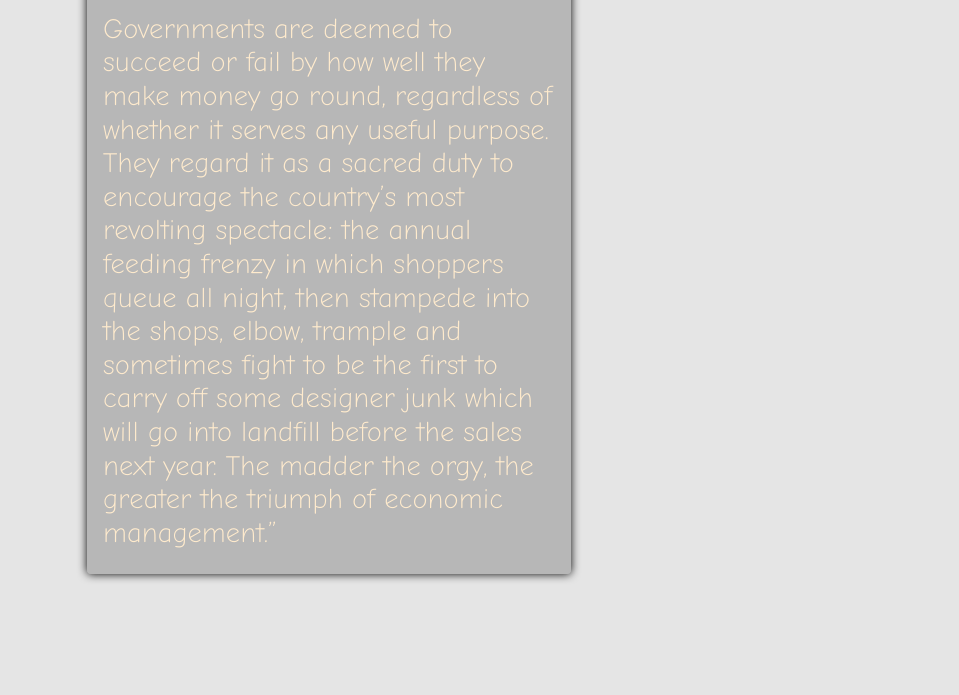
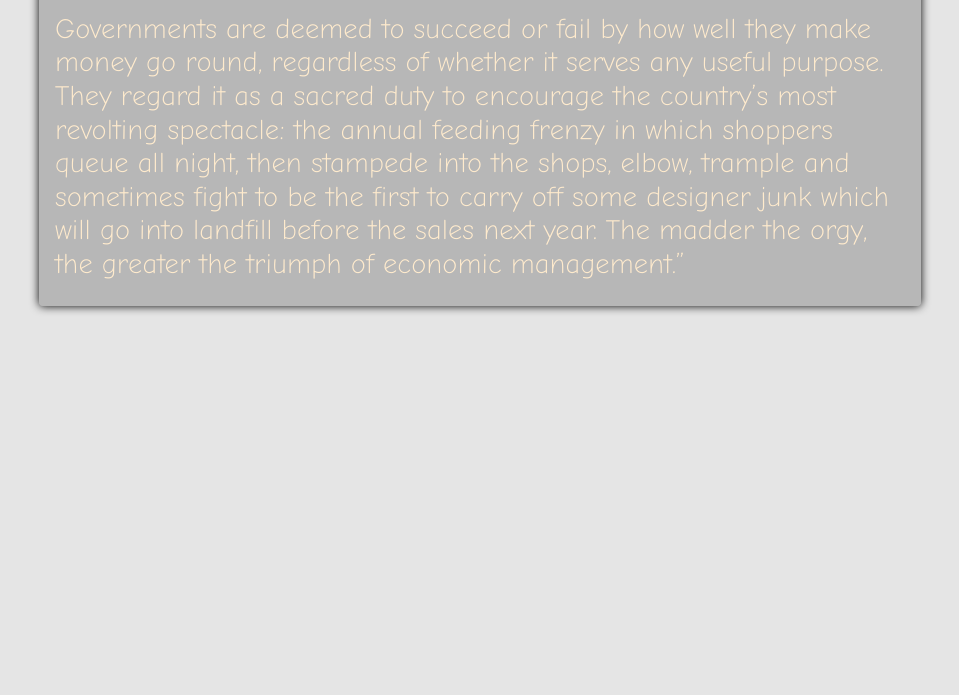
Before and after one commit to wl-ui-2021/Megha-Product-1, a plain HTML site: page About.html in a window 1280 px wide. Shown: the part 105-800 px from the top of the page, without its empty margins (57-1016 px from the left). Drawn offline with nearby package versions, Linux system fonts and the light colour scheme.

Commit message:
Update About.html

```diff
--- a/About.html
+++ b/About.html
@@ -18,8 +18,8 @@
 <body>
     <section class="mt-5 mx-5">
     <div class="row">
-        <div class="col-6 mx-5">
-            <div class="card mx-5">
+        <div class="col-9 mx-5">
+            <div class="card  ">
                 <div class="card-header">
                     <h2 class="text-white text-center">About Us</h2>
 
```
